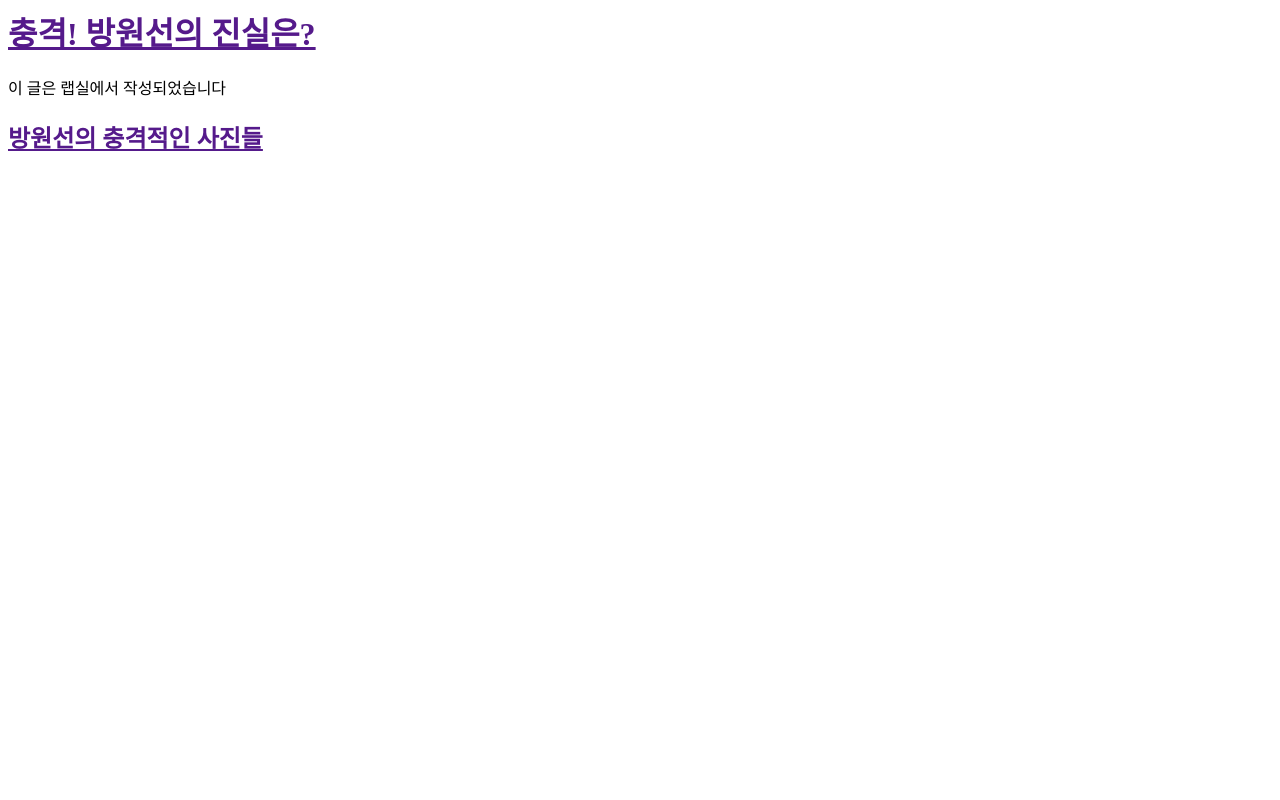
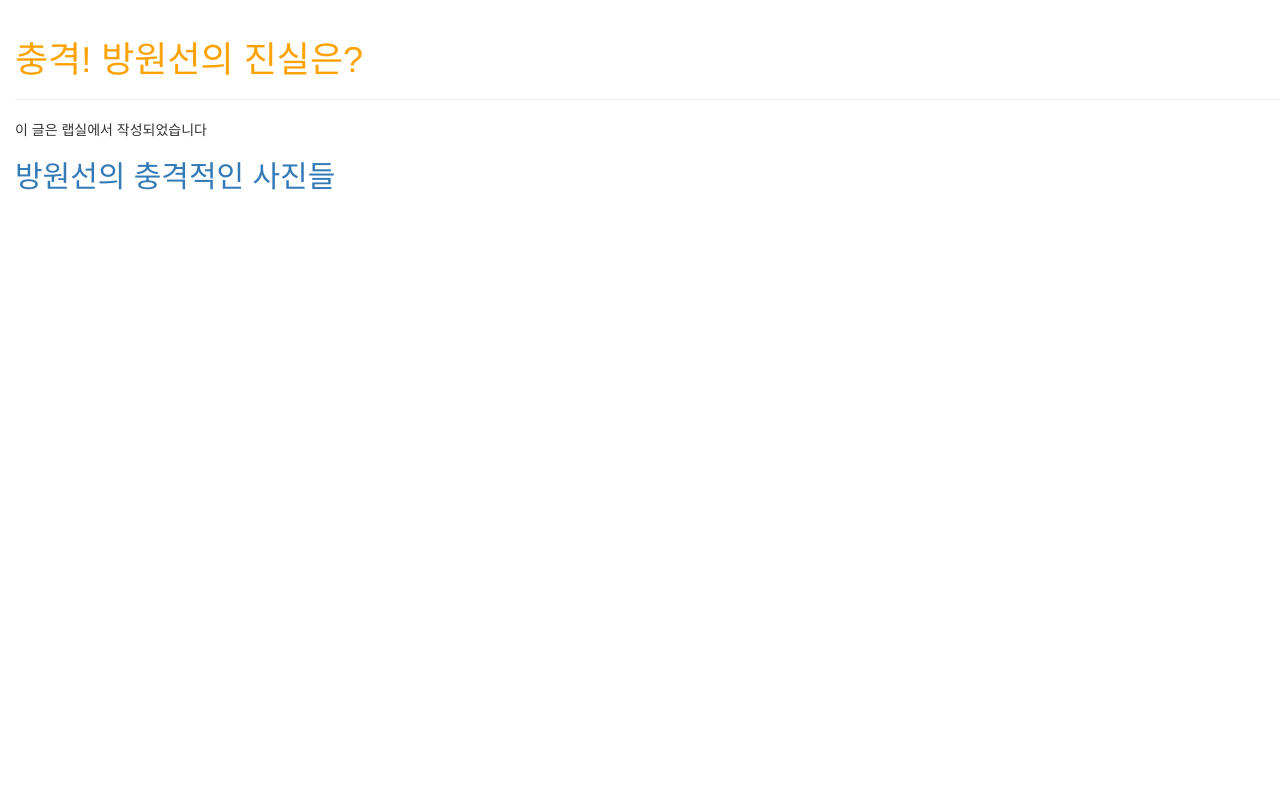
Before and after one commit to minnong511/blog, a Django app: page / in a window 1280 px wide. Run offline with Django 3.2, Linux system fonts and the light colour scheme; data that the repository does not hold is empty; some libraries are stand-ins or nearby versions.

Commit message:
html update

```diff
--- /dev/null
+++ b/blog/static/css/blog.css
@@ -0,0 +1,8 @@
+/* h1 a 는 css 셀렉터 , h1 안  a요소를 넣어 스타일 적유할 수 있음     */
+h1 a {
+    color: #FCA205;
+}
+
+body {
+    padding-left: 15px ;
+}
--- a/blog/templates/blog/post_list.html
+++ b/blog/templates/blog/post_list.html
@@ -1,19 +1,21 @@
 <!--  장고 탬플릿을 이용하자 -->
 <!--  탬플릿 태그는 파이썬을 HTML로 바꿔서 , 쉽게 동적인 웹사이트로 만들어준다 -->
+{% load static %}
+
+
+<!-- 브라우저는 주어진 순서대로 파일을 읽는다 -->
 
 <html>
     <head>
+        <link rel="stylesheet" href="//maxcdn.bootstrapcdn.com/bootstrap/3.2.0/css/bootstrap.min.css">
+        <link rel="stylesheet" href="//maxcdn.bootstrapcdn.com/bootstrap/3.2.0/css/bootstrap-theme.min.css">
+        <link rel="stylesheet" href="{% static 'css/blog.css' %}">
         <meta charset="utf-8">
         <title>방진요</title>
     </head>
     <!-- 파이썬 탬플릿 태그로 html 파일에서 파이썬을 이용할 수 있다 -->
-    <div>
-        {% for post in posts %}
-            {{ post }}
-        {% endfor %}
-    </div>
     <body>
-        <div>
+        <div class="page-header">
             <h1><a href="">충격! 방원선의 진실은?</a></h1>
         </div>
     </body>
@@ -21,6 +23,9 @@
 
     <div>
         <p> 이 글은 랩실에서 작성되었습니다  </p>
+    </div>
+
+    <div>
         <h2><a href="" > 방원선의 충격적인 사진들 </a> </h2>
     </div>
 
```
